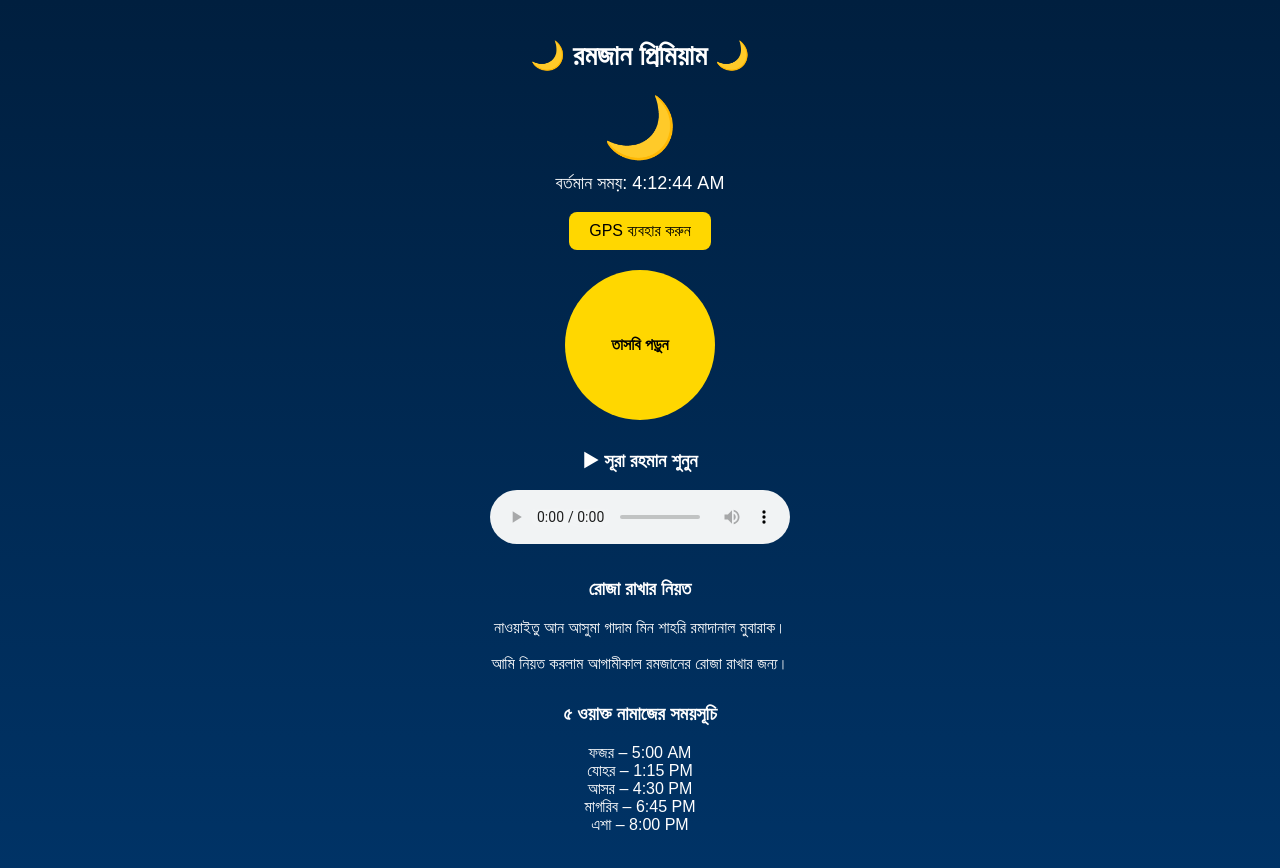
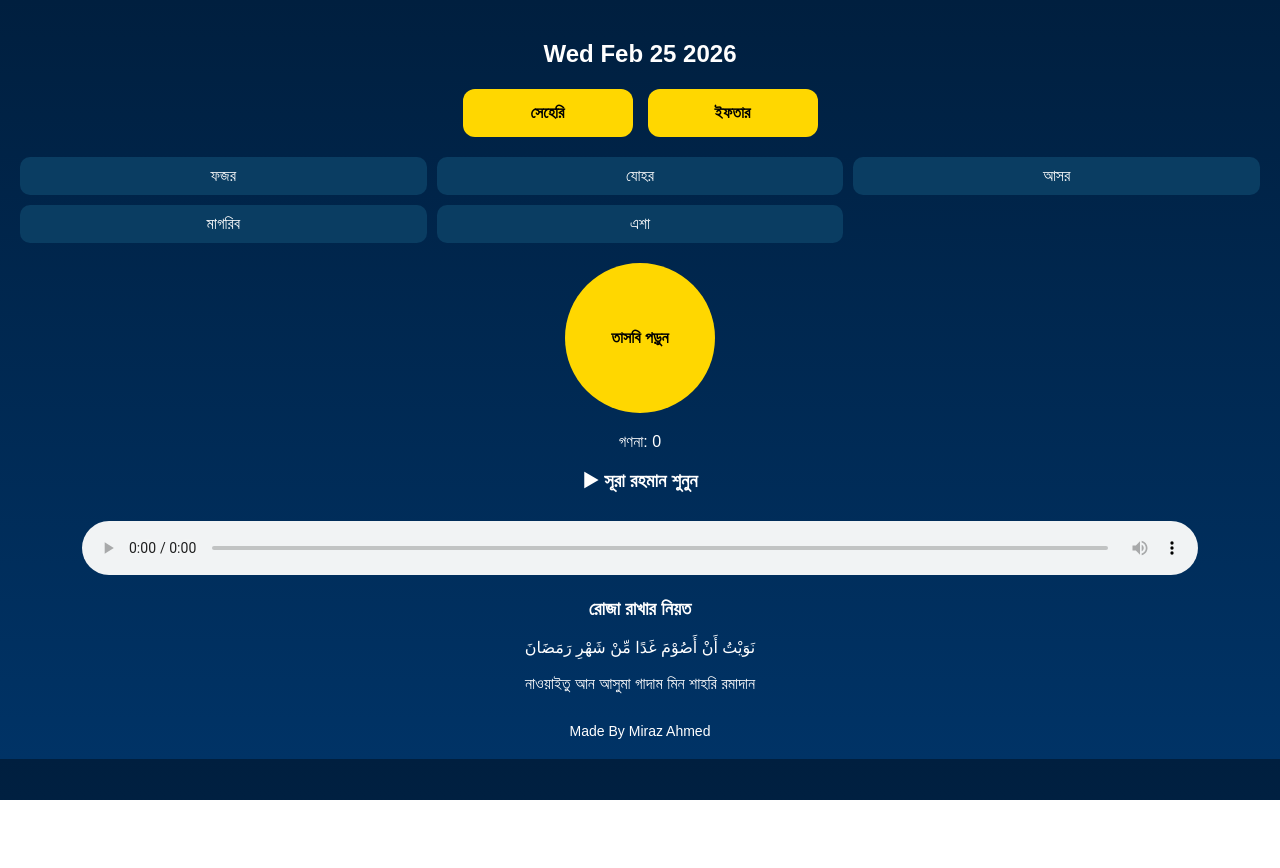
Before and after one commit to miraz626/ramadan-premium, a plain HTML site: page index.html in a window 1280 px wide. After the commit the page ends 800 px from the top, so only its background shows below. Drawn offline with Linux system fonts and the light colour scheme.

Commit message:
Update index.html

```diff
--- a/index.html
+++ b/index.html
@@ -7,26 +7,44 @@
 <style>
 body{
 margin:0;
-    font-family:Arial, sans-serif;
-    text-align:center;
+font-family:Arial;
 background:linear-gradient(to bottom,#001f3f,#003366);
 color:white;
+text-align:center;
 }
 
-.container{
-    padding:20px;
+.container{padding:20px;}
+
+.box-row{
+display:flex;
+justify-content:center;
+gap:15px;
+flex-wrap:wrap;
 }
 
-h1{
-    font-size:28px;
+.time-box{
+background:gold;
+color:black;
+padding:15px;
+border-radius:12px;
+width:140px;
+font-weight:bold;
 }
 
-.moon{
-    font-size:60px;
-    margin:10px 0;
+.prayer-grid{
+display:grid;
+grid-template-columns:repeat(3,1fr);
+gap:10px;
+margin-top:20px;
 }
 
-.circle-box{
+.prayer-box{
+background:#0a3d62;
+padding:10px;
+border-radius:10px;
+}
+
+.circle-btn{
 width:150px;
 height:150px;
 border-radius:50%;
@@ -37,25 +55,12 @@ h1{
 justify-content:center;
 margin:20px auto;
 font-weight:bold;
+cursor:pointer;
 }
 
-button{
-    padding:10px 20px;
-    border:none;
-    border-radius:8px;
-    background:gold;
-    cursor:pointer;
-    font-size:16px;
-}
+audio{margin-top:10px;width:90%;}
 
-#time{
-    font-size:18px;
-    margin-top:10px;
-}
-
-.section{
-    margin-top:30px;
-}
+.footer{margin-top:30px;font-size:14px;}
 </style>
 </head>
 
@@ -63,69 +68,98 @@ button{
 
 <div class="container">
 
-<h1>🌙 রমজান প্রিমিয়াম 🌙</h1>
+<h2 id="date"></h2>
+<h3 id="hijri"></h3>
 
-<div class="moon">🌙</div>
+<h1 id="countdown"></h1>
 
-<p id="time"></p>
+<p id="locationName"></p>
 
-<button onclick="getLocation()">GPS ব্যবহার করুন</button>
-<p id="location"></p>
-
-<div class="circle-box">
-তাসবি পড়ুন
+<div class="box-row">
+<div class="time-box">
+সেহেরি<br><span id="sehri"></span>
 </div>
 
-<div class="section">
+<div class="time-box">
+ইফতার<br><span id="iftar"></span>
+</div>
+</div>
+
+<div class="prayer-grid">
+<div class="prayer-box">ফজর<br><span id="fajr"></span></div>
+<div class="prayer-box">যোহর<br><span id="dhuhr"></span></div>
+<div class="prayer-box">আসর<br><span id="asr"></span></div>
+<div class="prayer-box">মাগরিব<br><span id="maghrib"></span></div>
+<div class="prayer-box">এশা<br><span id="isha"></span></div>
+</div>
+
+<div class="circle-btn" onclick="startTasbi()">তাসবি পড়ুন</div>
+<p>গণনা: <span id="tasbiCount">0</span></p>
+
 <h3>▶ সূরা রহমান শুনুন</h3>
 <audio controls>
-<source src="https://download.quranicaudio.com/quran/mishaari_raashid_al_3afaasee/055.mp3" type="audio/mpeg">
+<source src="https://download.quranicaudio.com/quran/mishaari_raashid_al_3afaasee/055.mp3">
 </audio>
-</div>
 
-<div class="section">
 <h3>রোজা রাখার নিয়ত</h3>
 <p>
-নাওয়াইতু আন আসুমা গাদাম মিন শাহরি রমাদানাল মুবারাক।<br><br>
-আমি নিয়ত করলাম আগামীকাল রমজানের রোজা রাখার জন্য।
+نَوَيْتُ أَنْ أَصُوْمَ غَدًا مِّنْ شَهْرِ رَمَضَانَ<br><br>
+নাওয়াইতু আন আসুমা গাদাম মিন শাহরি রমাদান
 </p>
-</div>
 
-<div class="section">
-<h3>৫ ওয়াক্ত নামাজের সময়সূচি</h3>
-<p>
-ফজর – 5:00 AM<br>
-যোহর – 1:15 PM<br>
-আসর – 4:30 PM<br>
-মাগরিব – 6:45 PM<br>
-এশা – 8:00 PM
-</p>
+<div class="footer">
+Made By Miraz Ahmed
 </div>
 
 </div>
 
 <script>
-function updateTime(){
-    const now = new Date();
-    document.getElementById("time").innerHTML =
-    "বর্তমান সময়: " + now.toLocaleTimeString();
+
+let tasbi=0;
+
+function startTasbi(){
+tasbi++;
+document.getElementById("tasbiCount").innerText=tasbi;
 }
-setInterval(updateTime,1000);
+
+function updateDate(){
+let now=new Date();
+document.getElementById("date").innerText=now.toDateString();
+}
+
+updateDate();
 
 function getLocation(){
-    if(navigator.geolocation){
-        navigator.geolocation.getCurrentPosition(
-        function(position){
-            document.getElementById("location").innerHTML =
-            "আপনার লোকেশন পাওয়া গেছে ✅";
-        },
-        function(error){
-            alert("লোকেশন পারমিশন প্রয়োজন!");
+navigator.geolocation.getCurrentPosition(async function(pos){
+
+let lat=pos.coords.latitude;
+let lon=pos.coords.longitude;
+
+let prayer=await fetch(`https://api.aladhan.com/v1/timings?latitude=${lat}&longitude=${lon}&method=1`);
+let data=await prayer.json();
+
+let t=data.data.timings;
+
+document.getElementById("sehri").innerText=t.Fajr;
+document.getElementById("iftar").innerText=t.Maghrib;
+
+document.getElementById("fajr").innerText=t.Fajr;
+document.getElementById("dhuhr").innerText=t.Dhuhr;
+document.getElementById("asr").innerText=t.Asr;
+document.getElementById("maghrib").innerText=t.Maghrib;
+document.getElementById("isha").innerText=t.Isha;
+
+document.getElementById("hijri").innerText=
+data.data.date.hijri.day+" "+
+data.data.date.hijri.month.en+" "+
+data.data.date.hijri.year+" হিজরি";
+
 });
-    } else {
-        alert("এই ব্রাউজারে GPS সাপোর্ট নেই");
+
 }
-}
+
+getLocation();
+
 </script>
 
 </body>
```
Lines whose indentation alone changed are shown as unchanged.
